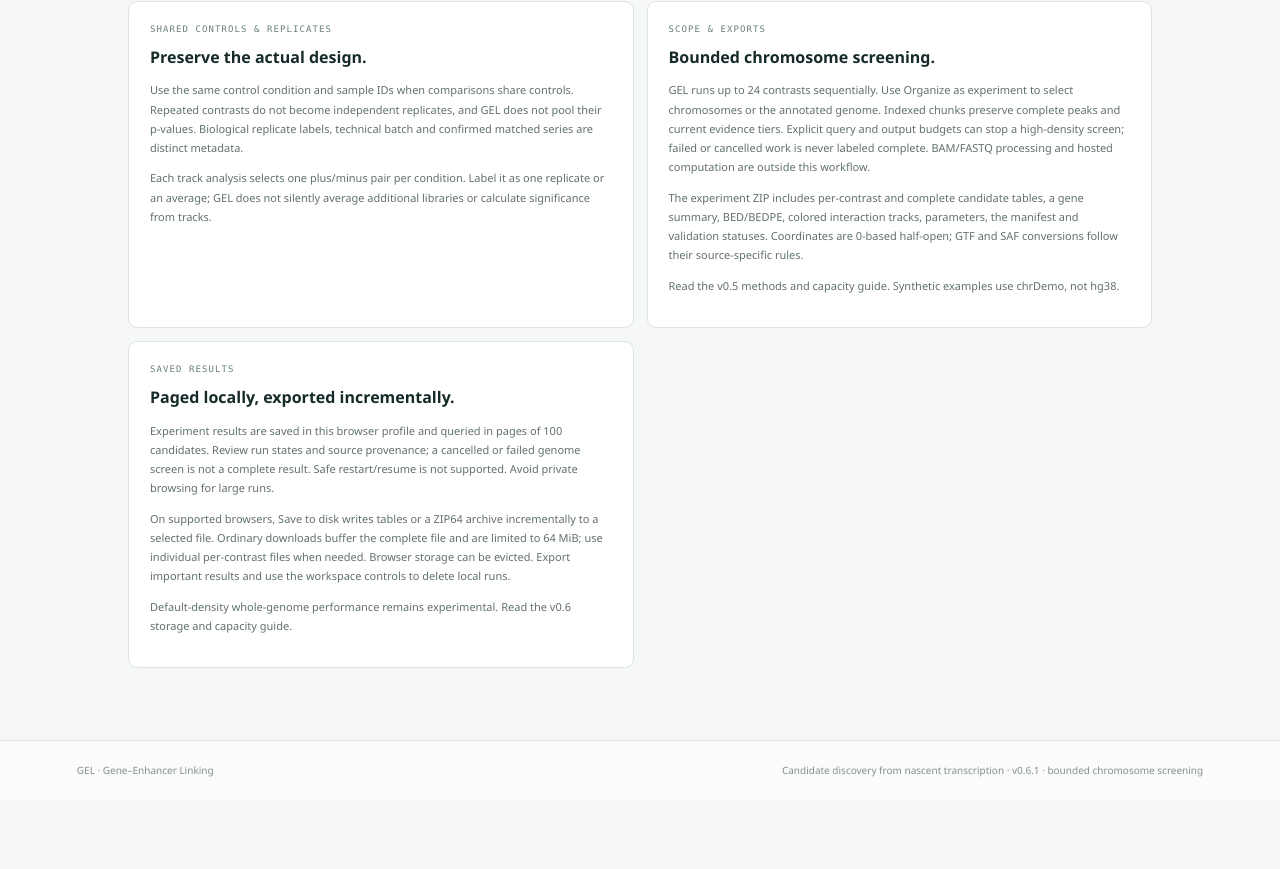
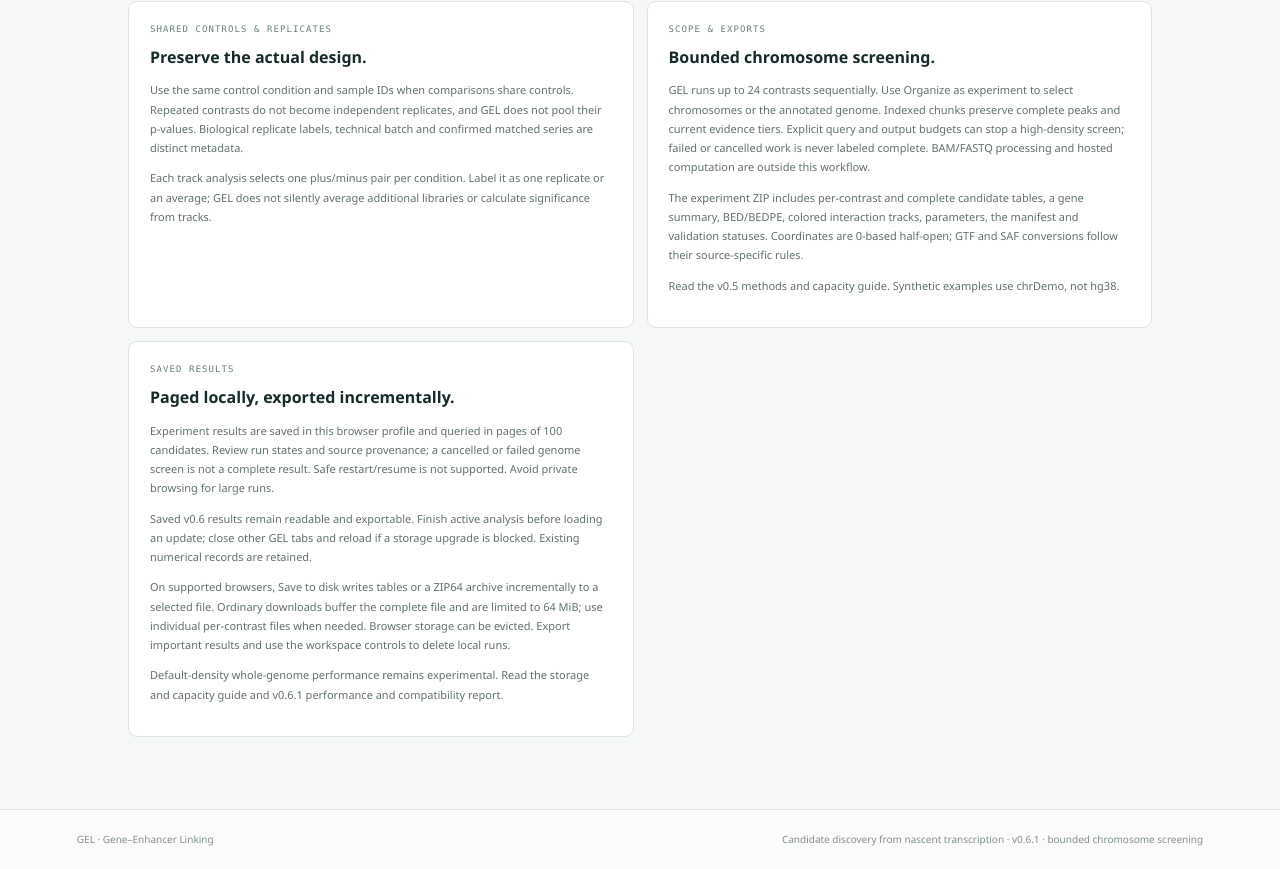
Before and after one commit to ariel-raskin/gene-enhancer-linking, a Next.js app in the folder apps/web/: page /docs in a window 1280 px wide. Shown: the part 558-1427 px from the top of the page. Before the commit the page ends 1359 px from the top, so only its background shows below. Built offline with nearby package versions, Linux system fonts and the light colour scheme.

Commit message:
Record real chromosome validation and saved-run update guidance

```diff
--- a/apps/web/src/app/docs/page.tsx
+++ b/apps/web/src/app/docs/page.tsx
@@ -6,6 +6,6 @@ export default function DocsPage() {
     <article><div className="eyebrow">LOCAL EXPERIMENT WORKFLOW</div><h2>Select files once.</h2><p>Choose a collection or processed folder in the <Link href="/workspace">workspace</Link>. Review proposed contrasts, controls, treatment/time points, source provenance and sample identities. Correct missing assignments, exclude invalid comparisons and analyze the ready subset.</p><p>eNRSA and eRNA_diff/R-DESeq2 tables retain their supplied feature-specific effects, uncertainty and p-values. BigWigs support bounded intervals, selected chromosomes and experimental, capacity-limited annotated-genome scopes; changes remain descriptive. Combined sources remain separate when compatibility is unverified.</p></article>
     <article><div className="eyebrow">SHARED CONTROLS & REPLICATES</div><h2>Preserve the actual design.</h2><p>Use the same control condition and sample IDs when comparisons share controls. Repeated contrasts do not become independent replicates, and GEL does not pool their p-values. Biological replicate labels, technical batch and confirmed matched series are distinct metadata.</p><p>Each track analysis selects one plus/minus pair per condition. Label it as one replicate or an average; GEL does not silently average additional libraries or calculate significance from tracks.</p></article>
     <article><div className="eyebrow">SCOPE & EXPORTS</div><h2>Bounded chromosome screening.</h2><p>GEL runs up to 24 contrasts sequentially. Use Organize as experiment to select chromosomes or the annotated genome. Indexed chunks preserve complete peaks and current evidence tiers. Explicit query and output budgets can stop a high-density screen; failed or cancelled work is never labeled complete. BAM/FASTQ processing and hosted computation are outside this workflow.</p><p>The experiment ZIP includes per-contrast and complete candidate tables, a gene summary, BED/BEDPE, colored interaction tracks, parameters, the manifest and validation statuses. Coordinates are 0-based half-open; GTF and SAF conversions follow their source-specific rules.</p><p>Read the <Link href="https://github.com/ariel-raskin/gene-enhancer-linking/blob/main/docs/chunked-bigwig-v0.5.md">v0.5 methods and capacity guide</Link>. Synthetic examples use chrDemo, not hg38.</p></article>
-    <article><div className="eyebrow">SAVED RESULTS</div><h2>Paged locally, exported incrementally.</h2><p>Experiment results are saved in this browser profile and queried in pages of 100 candidates. Review run states and source provenance; a cancelled or failed genome screen is not a complete result. Safe restart/resume is not supported. Avoid private browsing for large runs.</p><p>On supported browsers, Save to disk writes tables or a ZIP64 archive incrementally to a selected file. Ordinary downloads buffer the complete file and are limited to 64 MiB; use individual per-contrast files when needed. Browser storage can be evicted. Export important results and use the workspace controls to delete local runs.</p><p>Default-density whole-genome performance remains experimental. Read the <Link href="https://github.com/ariel-raskin/gene-enhancer-linking/blob/main/docs/persistent-results-v0.6.md">v0.6 storage and capacity guide</Link>.</p></article>
+    <article><div className="eyebrow">SAVED RESULTS</div><h2>Paged locally, exported incrementally.</h2><p>Experiment results are saved in this browser profile and queried in pages of 100 candidates. Review run states and source provenance; a cancelled or failed genome screen is not a complete result. Safe restart/resume is not supported. Avoid private browsing for large runs.</p><p>Saved v0.6 results remain readable and exportable. Finish active analysis before loading an update; close other GEL tabs and reload if a storage upgrade is blocked. Existing numerical records are retained.</p><p>On supported browsers, Save to disk writes tables or a ZIP64 archive incrementally to a selected file. Ordinary downloads buffer the complete file and are limited to 64 MiB; use individual per-contrast files when needed. Browser storage can be evicted. Export important results and use the workspace controls to delete local runs.</p><p>Default-density whole-genome performance remains experimental. Read the <Link href="https://github.com/ariel-raskin/gene-enhancer-linking/blob/main/docs/persistent-results-v0.6.md">storage and capacity guide</Link> and <Link href="https://github.com/ariel-raskin/gene-enhancer-linking/blob/main/docs/indexeddb-throughput-v0.6.1.md">v0.6.1 performance and compatibility report</Link>.</p></article>
   </div></main>;
 }
```
Also changed, not shown: 1 other file (tests, documents, lock files or other folders).
